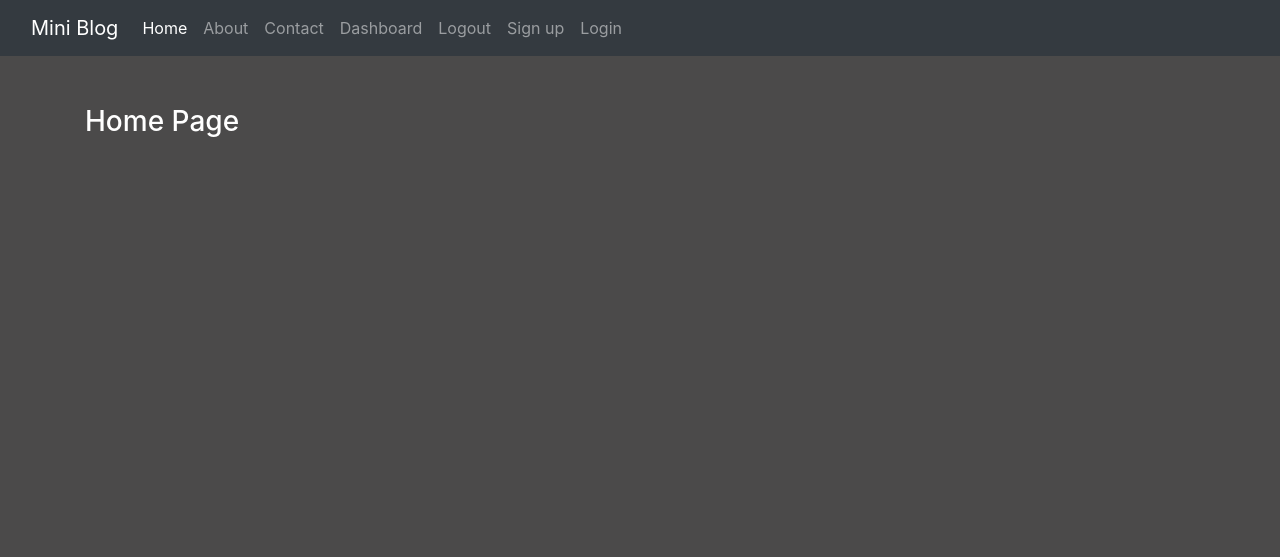
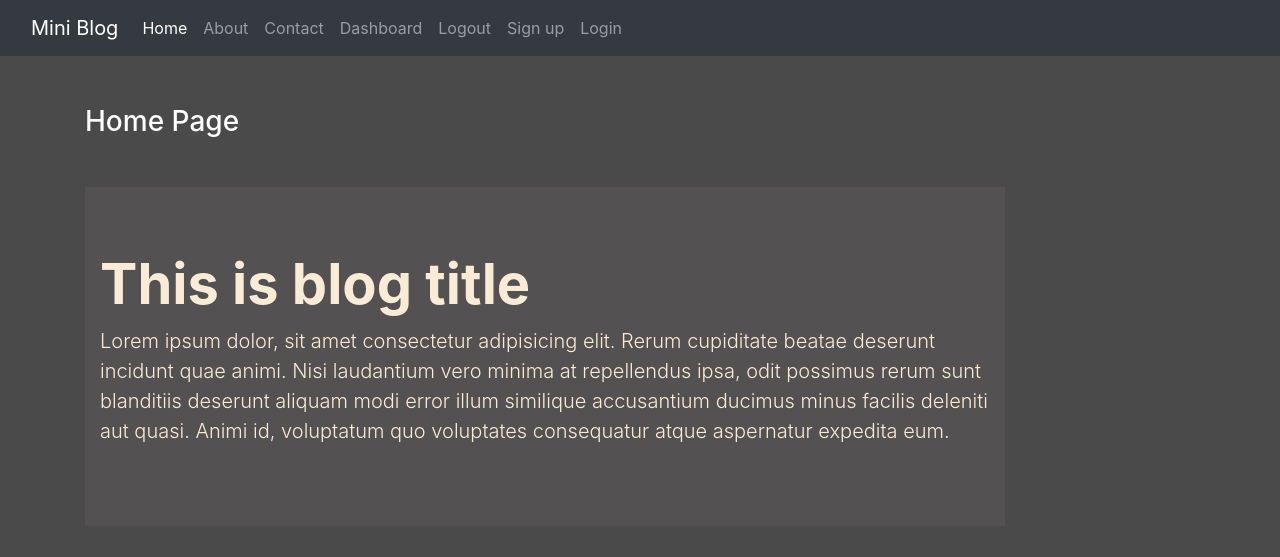
Before and after one commit to Rod512/django_mini_blog_app, a Django app: page / in a window 1280 px wide. Shown: the top 557 px of the page. Run offline with Django 5.2, Linux system fonts and the light colour scheme; some libraries are stand-ins or nearby versions.

Commit message:
url setup

```diff
--- a/blog_app/views.py
+++ b/blog_app/views.py
@@ -2,3 +2,21 @@ from django.shortcuts import render
 
 def home(request):
     return render(request, 'blog_app/home.html')
+
+def about(request):
+    return render(request, 'blog_app/about.html')
+
+def contact(request):
+    return render(request, 'blog_app/contact.html')
+
+def dasboard(request):
+    return render(request, 'blog_app/dashboard.html')
+
+def signup(request):
+    return render(request, 'blog_app/signup.html')
+
+def login(request):
+    return render(request, 'blog_app/login.html')
+
+def user_logout(request):
+    pass
--- a/blog_project/urls.py
+++ b/blog_project/urls.py
@@ -4,5 +4,12 @@ from blog_app import views
 
 urlpatterns = [
     path('admin/', admin.site.urls),
-    path('', views.home, name='home')
+    path('', views.home, name='home'),
+    path('about/', views.about, name='about'),
+    path('contact/', views.contact, name='contact'),
+    path('dashboard/', views.dasboard, name='dashboard'),
+    path('signup/', views.signup, name='signup'),
+    path('login/', views.login, name='login'),
+    path('logout/', views.user_logout, name='logout'),
+
 ]
--- a/static/css/style.css
+++ b/static/css/home.css
@@ -2,3 +2,7 @@ body{
     background-color: rgb(75, 74, 74);
     color: antiquewhite;
 }
+
+.jumbo-color{
+    background-color: rgb(83,81,81);
+}
--- a/templates/blog_app/base.html
+++ b/templates/blog_app/base.html
@@ -5,7 +5,7 @@
     <meta charset="UTF-8">
     <meta name="viewport" content="width=device-width, initial-scale=1.0">
     <link rel="stylesheet" href="https://cdn.jsdelivr.net/npm/bootstrap@4.0.0/dist/css/bootstrap.min.css" integrity="sha384-Gn5384xqQ1aoWXA+058RXPxPg6fy4IWvTNh0E263XmFcJlSAwiGgFAW/dAiS6JXm" crossorigin="anonymous">
-    <link rel="stylesheet" href="{% static "css/style.css" %}">
+    <link rel="stylesheet" href="{% static "css/home.css" %}">
     <title>{% block title %}
 
     {% endblock title %}</title>
--- a/templates/blog_app/home.html
+++ b/templates/blog_app/home.html
@@ -4,6 +4,14 @@
 {% block content %}
 <div class="col-sm-10">
     <h3 class="text-white my-5">Home Page</h3>
+
+    <div class="jumbotron jumbotron-fluid jumbo-color">
+        <div class="container">
+          <h1 class="display-4 font-weight-bold">This is blog title</h1>
+          <p class="lead">Lorem ipsum dolor, sit amet consectetur adipisicing elit. Rerum cupiditate beatae deserunt incidunt quae animi. Nisi laudantium vero minima at repellendus ipsa, odit possimus rerum sunt blanditiis deserunt aliquam modi error illum similique accusantium ducimus minus facilis deleniti aut quasi. Animi id, voluptatum quo voluptates consequatur atque aspernatur expedita eum.</p>
+        </div>
+    </div>
+
 </div>
 
 {% endblock content %}
--- a/templates/blog_app/navbar.html
+++ b/templates/blog_app/navbar.html
@@ -1,17 +1,17 @@
 <nav class="navbar navbar-expand-lg navbar-dark bg-dark">
-    <a class="navbar-brand" href="#">Mini Blog</a>
+    <a class="navbar-brand" href="/">Mini Blog</a>
     <button class="navbar-toggler" type="button" data-toggle="collapse" data-target="#navbarNavAltMarkup" aria-controls="navbarNavAltMarkup" aria-expanded="false" aria-label="Toggle navigation">
       <span class="navbar-toggler-icon"></span>
     </button>
     <div class="collapse navbar-collapse" id="navbarNavAltMarkup">
       <div class="navbar-nav">
         <a class="nav-item nav-link active" href="/">Home <span class="sr-only">(current)</span></a>
-        <a class="nav-item nav-link" href="#">About</a>
-        <a class="nav-item nav-link" href="#">Contact</a>
-        <a class="nav-item nav-link" href="#">Dashboard</a>
+        <a class="nav-item nav-link" href="{% url "about" %}">About</a>
+        <a class="nav-item nav-link" href="{% url "contact" %}">Contact</a>
+        <a class="nav-item nav-link" href="{% url "dashboard" %}">Dashboard</a>
         <a class="nav-item nav-link" href="#">Logout</a>
-        <a class="nav-item nav-link" href="#">Sign up</a>
-        <a class="nav-item nav-link" href="#">Login</a>
+        <a class="nav-item nav-link" href="{% url "signup" %}">Sign up</a>
+        <a class="nav-item nav-link" href="{% url "login" %}">Login</a>
       </div>
     </div>
   </nav>
```
Also changed, not shown: templates/blog_app/about.html (+11 -0 lines), templates/blog_app/contact.html (+24 -0 lines), templates/blog_app/dashboard.html (+9 -0 lines), templates/blog_app/login.html (+9 -0 lines), templates/blog_app/signup.html (+9 -0 lines).
